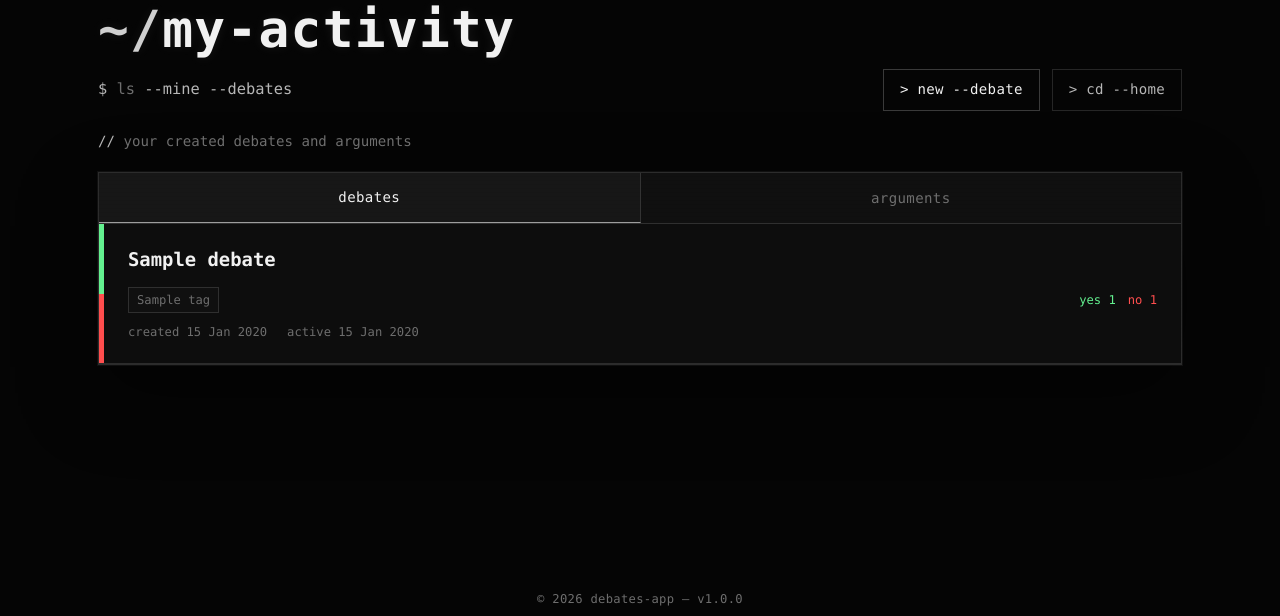
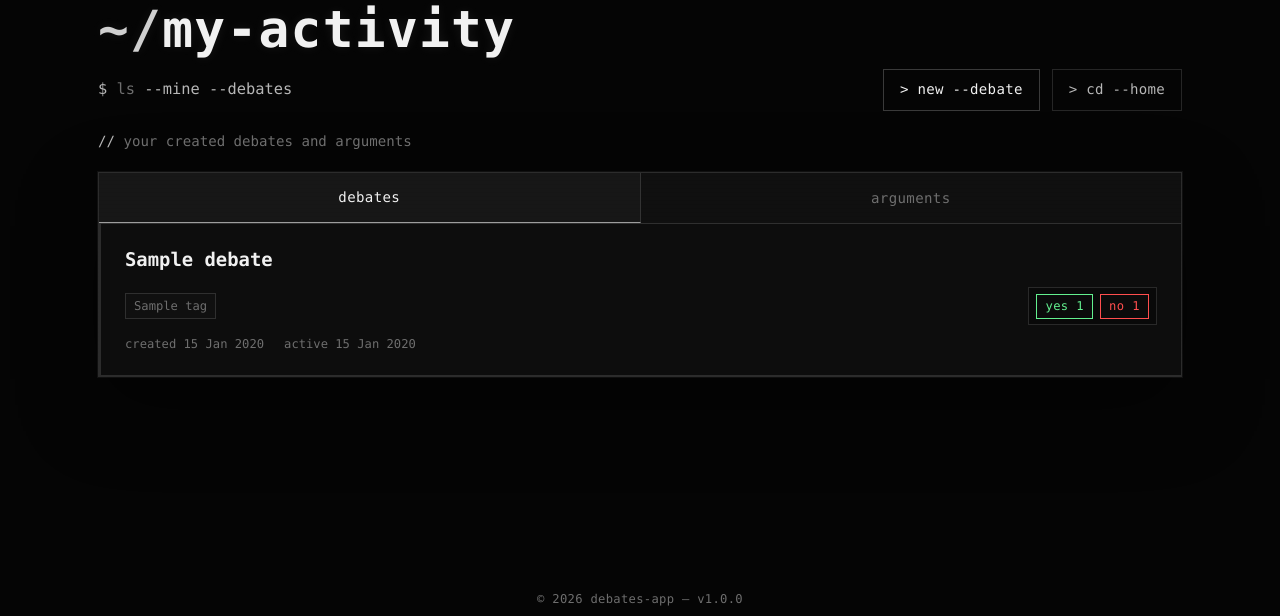
Before and after one commit to ali-fadaee/CITS3403-Group-Project, a Flask app: page /debates/mine in a window 1280 px wide. Shown: the part 169-785 px from the top of the page. Run offline with Flask 3, Linux system fonts and the light colour scheme; a user stored in the database is signed in; tables that the repository leaves empty hold one stand-in row (values such as "Sample post"); grey boxes marked "Sample" are stand-in pictures.

Commit message:
Refine index debate card vote display

```diff
--- a/app/static/css/style.css
+++ b/app/static/css/style.css
@@ -279,10 +279,30 @@ main.container { flex: 1; padding-bottom: 2rem; }
   color: var(--debate-text);
   transition: background 150ms ease, box-shadow 150ms ease;
   overflow: hidden;
+  position: relative;
 }
-.debate-card:hover { background: var(--debate-panel-soft); box-shadow: inset 3px 0 0 var(--debate-yes); color: var(--debate-text); }
 
-.vote-bar { display: flex; flex-direction: column; width: 5px; flex-shrink: 0; }
+.debate-card::before {
+  content: "";
+  width: 2px;
+  align-self: stretch;
+  background: var(--debate-border-soft);
+  flex-shrink: 0;
+  transition: background 150ms ease, box-shadow 150ms ease;
+}
+
+.debate-card:hover {
+  background: var(--debate-panel-soft);
+  box-shadow: inset 0 0 0 1px rgba(157, 157, 157, 0.08);
+  color: var(--debate-text);
+}
+
+.debate-card:hover::before {
+  background: var(--debate-border);
+  box-shadow: 0 0 10px rgba(241, 241, 241, 0.18);
+}
+
+.vote-bar { display: none; }
 .vote-bar-yes { background: var(--debate-yes); }
 .vote-bar-no  { background: var(--debate-danger); }
 
@@ -300,7 +320,33 @@ main.container { flex: 1; padding-bottom: 2rem; }
   background: rgba(19, 19, 19, 0.68);
 }
 
-.debate-card-counts { display: flex; gap: 0.75rem; font-size: var(--font-size-xs); white-space: nowrap; }
+.debate-card-counts {
+  display: flex;
+  align-items: center;
+  gap: 0.45rem;
+  font-size: var(--font-size-xs);
+  white-space: nowrap;
+  padding: 0.35rem 0.45rem;
+  border: 1px solid var(--debate-border-soft);
+  background: rgba(8, 8, 8, 0.58);
+}
+
+.vote-label {
+  color: var(--debate-text-faint);
+  margin-right: 0.15rem;
+}
+
+.count-yes,
+.count-no {
+  display: inline-flex;
+  align-items: center;
+  min-height: 1.55rem;
+  padding: 0.14rem 0.5rem;
+  border: 1px solid currentColor;
+  background: rgba(13, 13, 13, 0.72);
+  letter-spacing: 0.03em;
+}
+
 .count-yes { color: var(--debate-yes); }
 .count-no  { color: var(--debate-danger); }
 
--- a/app/templates/index.html
+++ b/app/templates/index.html
@@ -44,8 +44,9 @@
               {% endfor %}
             </div>
             <div class="debate-card-counts">
-              <span class="count-yes">yes {{ debate.yes_count }}</span>
-              <span class="count-no">no {{ debate.no_count }}</span>
+              <span class="vote-label">votes</span>
+              <span class="count-yes">[Y] {{ debate.yes_count }}</span>
+              <span class="count-no">[N] {{ debate.no_count }}</span>
             </div>
           </div>
           <div class="debate-card-meta">
```
